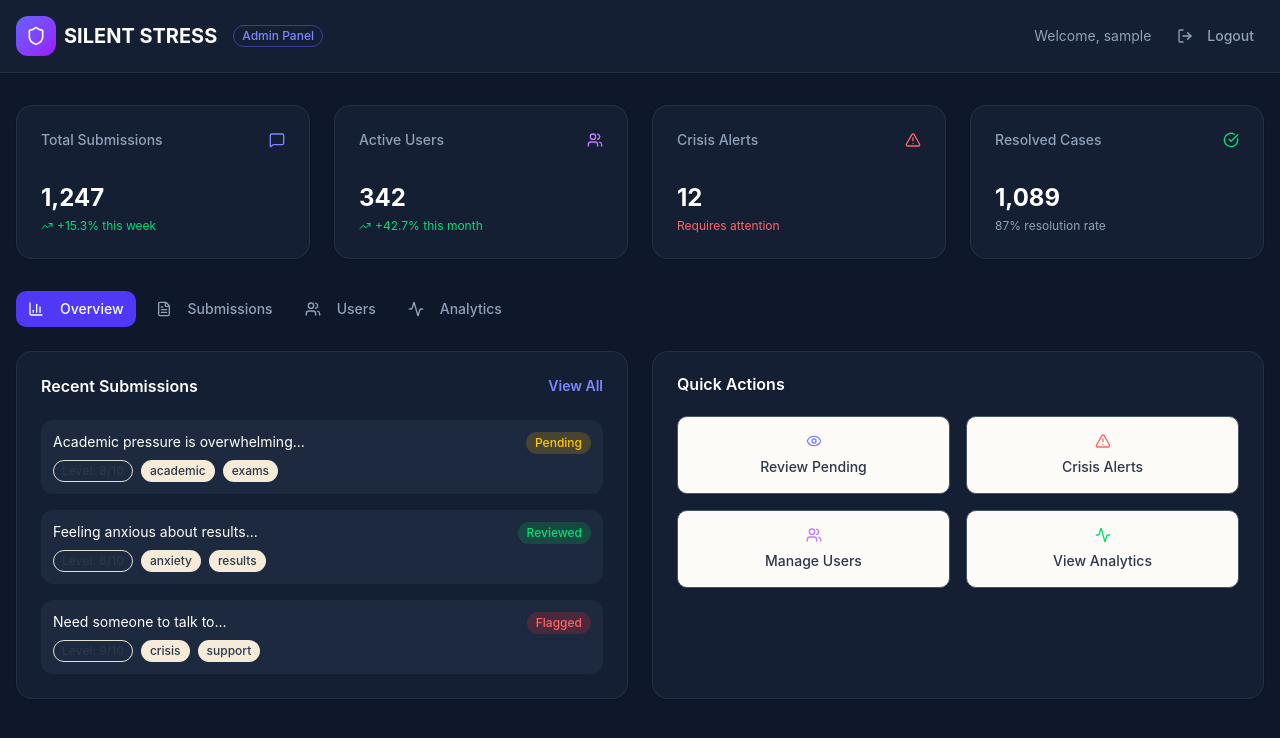
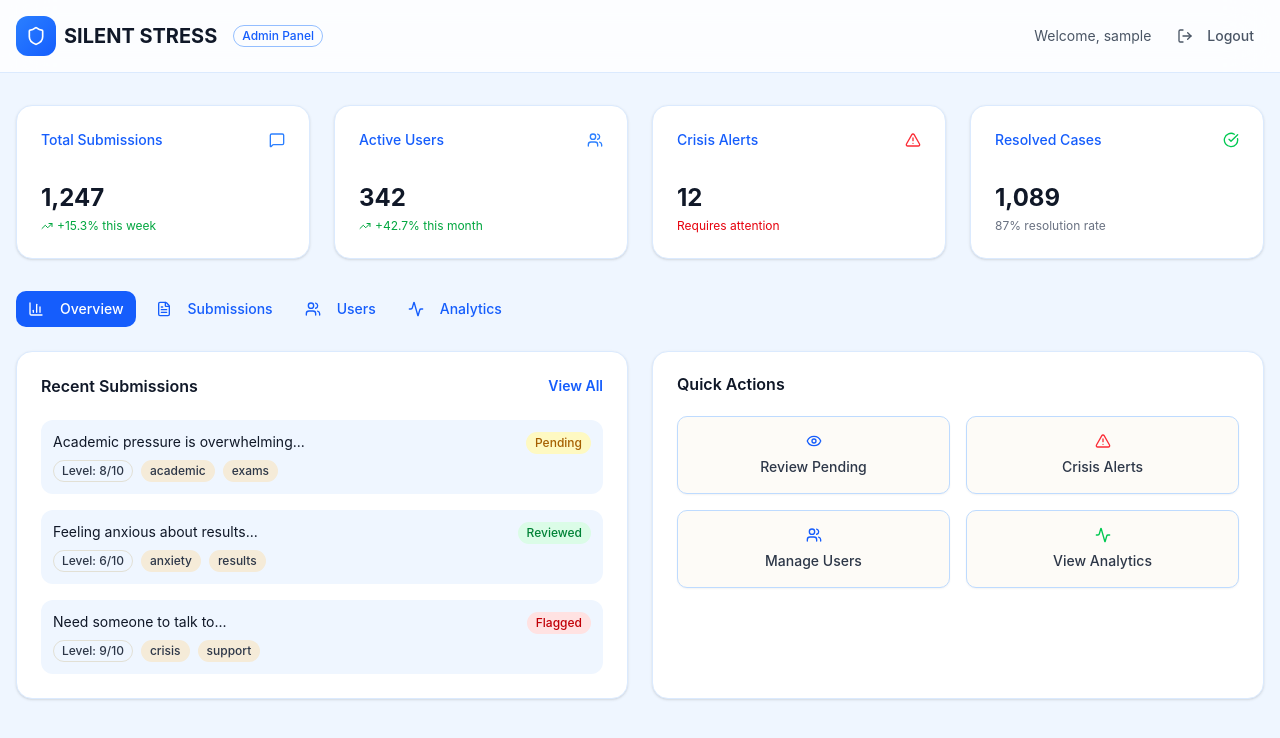
Before and after one commit to Yusuf-469/secret-stress, a Next.js app: page /admin/dashboard in a window 1280 px wide. Shown: the top 738 px of the page. Built offline with nearby package versions, Linux system fonts and the light colour scheme; sample sign-in values are in the browser's storage.

Commit message:
Update admin theme to blue and white

```diff
--- a/app/admin/dashboard/page.tsx
+++ b/app/admin/dashboard/page.tsx
@@ -109,31 +109,31 @@ export default function AdminDashboardPage() {
   };
 
   return (
-    <div className="min-h-screen bg-slate-900">
+    <div className="min-h-screen bg-blue-50">
       {/* Header */}
-      <header className="border-b border-slate-700/50 bg-slate-800/50 backdrop-blur-xl sticky top-0 z-40">
+      <header className="border-b border-blue-100 bg-white/80 backdrop-blur-xl sticky top-0 z-40">
         <div className="container mx-auto px-4 py-4">
           <div className="flex items-center justify-between">
             <div className="flex items-center gap-4">
               <Link href="/" className="flex items-center gap-2">
-                <div className="h-10 w-10 rounded-lg bg-gradient-to-br from-indigo-500 to-purple-600 flex items-center justify-center">
+                <div className="h-10 w-10 rounded-lg bg-gradient-to-br from-blue-500 to-blue-600 flex items-center justify-center">
                   <Shield className="h-5 w-5 text-white" />
                 </div>
-                <span className="text-xl font-bold text-white">SILENT STRESS</span>
+                <span className="text-xl font-bold text-gray-900">SILENT STRESS</span>
               </Link>
-              <Badge variant="outline" className="border-indigo-500/50 text-indigo-400">
+              <Badge variant="outline" className="border-blue-500/50 text-blue-600">
                 Admin Panel
               </Badge>
             </div>
             <div className="flex items-center gap-4">
-              <span className="text-sm text-slate-400">
+              <span className="text-sm text-gray-600">
                 Welcome, {admin?.username}
               </span>
               <Button
                 variant="ghost"
                 size="sm"
                 onClick={handleLogout}
-                className="text-slate-400 hover:text-white"
+                className="text-gray-600 hover:text-gray-900"
               >
                 <LogOut className="h-4 w-4 mr-2" />
                 Logout
@@ -151,16 +151,16 @@ export default function AdminDashboardPage() {
             animate={{ opacity: 1, y: 0 }}
             transition={{ delay: 0.1 }}
           >
-            <Card className="bg-slate-800/50 border-slate-700/50">
+            <Card className="bg-white border-blue-100">
               <CardHeader className="flex flex-row items-center justify-between pb-2">
-                <CardTitle className="text-sm font-medium text-slate-400">
+                <CardTitle className="text-sm font-medium text-blue-600">
                   Total Submissions
                 </CardTitle>
-                <MessageSquare className="h-4 w-4 text-indigo-400" />
+                <MessageSquare className="h-4 w-4 text-blue-500" />
               </CardHeader>
               <CardContent>
-                <div className="text-2xl font-bold text-white">{mockStats.totalSubmissions.toLocaleString()}</div>
-                <p className="text-xs text-green-400 flex items-center mt-1">
+                <div className="text-2xl font-bold text-gray-900">{mockStats.totalSubmissions.toLocaleString()}</div>
+                <p className="text-xs text-green-600 flex items-center mt-1">
                   <TrendingUp className="h-3 w-3 mr-1" />
                   +{mockStats.weeklyGrowth}% this week
                 </p>
@@ -173,16 +173,16 @@ export default function AdminDashboardPage() {
             animate={{ opacity: 1, y: 0 }}
             transition={{ delay: 0.2 }}
           >
-            <Card className="bg-slate-800/50 border-slate-700/50">
+            <Card className="bg-white border-blue-100">
               <CardHeader className="flex flex-row items-center justify-between pb-2">
-                <CardTitle className="text-sm font-medium text-slate-400">
+                <CardTitle className="text-sm font-medium text-blue-600">
                   Active Users
                 </CardTitle>
-                <Users className="h-4 w-4 text-purple-400" />
+                <Users className="h-4 w-4 text-blue-500" />
               </CardHeader>
               <CardContent>
-                <div className="text-2xl font-bold text-white">{mockStats.activeUsers.toLocaleString()}</div>
-                <p className="text-xs text-green-400 flex items-center mt-1">
+                <div className="text-2xl font-bold text-gray-900">{mockStats.activeUsers.toLocaleString()}</div>
+                <p className="text-xs text-green-600 flex items-center mt-1">
                   <TrendingUp className="h-3 w-3 mr-1" />
                   +{mockStats.monthlyGrowth}% this month
                 </p>
@@ -195,16 +195,16 @@ export default function AdminDashboardPage() {
             animate={{ opacity: 1, y: 0 }}
             transition={{ delay: 0.3 }}
           >
-            <Card className="bg-slate-800/50 border-slate-700/50">
+            <Card className="bg-white border-blue-100">
               <CardHeader className="flex flex-row items-center justify-between pb-2">
-                <CardTitle className="text-sm font-medium text-slate-400">
+                <CardTitle className="text-sm font-medium text-blue-600">
                   Crisis Alerts
                 </CardTitle>
-                <AlertTriangle className="h-4 w-4 text-red-400" />
+                <AlertTriangle className="h-4 w-4 text-red-500" />
               </CardHeader>
               <CardContent>
-                <div className="text-2xl font-bold text-white">{mockStats.crisisAlerts}</div>
-                <p className="text-xs text-red-400 flex items-center mt-1">
+                <div className="text-2xl font-bold text-gray-900">{mockStats.crisisAlerts}</div>
+                <p className="text-xs text-red-600 flex items-center mt-1">
                   Requires attention
                 </p>
               </CardContent>
@@ -216,16 +216,16 @@ export default function AdminDashboardPage() {
             animate={{ opacity: 1, y: 0 }}
             transition={{ delay: 0.4 }}
           >
-            <Card className="bg-slate-800/50 border-slate-700/50">
+            <Card className="bg-white border-blue-100">
               <CardHeader className="flex flex-row items-center justify-between pb-2">
-                <CardTitle className="text-sm font-medium text-slate-400">
+                <CardTitle className="text-sm font-medium text-blue-600">
                   Resolved Cases
                 </CardTitle>
-                <CheckCircle className="h-4 w-4 text-green-400" />
+                <CheckCircle className="h-4 w-4 text-green-500" />
               </CardHeader>
               <CardContent>
-                <div className="text-2xl font-bold text-white">{mockStats.resolvedCases.toLocaleString()}</div>
-                <p className="text-xs text-slate-400 flex items-center mt-1">
+                <div className="text-2xl font-bold text-gray-900">{mockStats.resolvedCases.toLocaleString()}</div>
+                <p className="text-xs text-gray-500 flex items-center mt-1">
                   87% resolution rate
                 </p>
               </CardContent>
@@ -246,8 +246,8 @@ export default function AdminDashboardPage() {
               variant={activeTab === tab.id ? "default" : "ghost"}
               onClick={() => setActiveTab(tab.id)}
               className={activeTab === tab.id
-                ? "bg-indigo-600 hover:bg-indigo-700"
-                : "text-slate-400 hover:text-white hover:bg-slate-800"}
+                ? "bg-blue-600 hover:bg-blue-700"
+                : "text-blue-600 hover:text-blue-800 hover:bg-blue-50"}
             >
               <tab.icon className="h-4 w-4 mr-2" />
               {tab.label}
@@ -263,11 +263,11 @@ export default function AdminDashboardPage() {
             className="grid gap-6 lg:grid-cols-2"
           >
             {/* Recent Submissions */}
-            <Card className="bg-slate-800/50 border-slate-700/50">
+            <Card className="bg-white border-blue-100">
               <CardHeader>
-                <CardTitle className="text-white flex items-center justify-between">
+                <CardTitle className="text-gray-900 flex items-center justify-between">
                   Recent Submissions
-                  <Link href="/admin/dashboard/submissions" className="text-sm text-indigo-400 hover:text-indigo-300">
+                  <Link href="/admin/dashboard/submissions" className="text-sm text-blue-600 hover:text-blue-800">
                     View All
                   </Link>
                 </CardTitle>
@@ -277,10 +277,10 @@ export default function AdminDashboardPage() {
                   {mockSubmissions.map((submission) => (
                     <div
                       key={submission.id}
-                      className="flex items-start justify-between p-3 rounded-lg bg-slate-700/30"
+                      className="flex items-start justify-between p-3 rounded-lg bg-blue-50"
                     >
                       <div className="flex-1 min-w-0">
-                        <p className="text-sm text-white truncate">{submission.content}</p>
+                        <p className="text-sm text-gray-900 truncate">{submission.content}</p>
                         <div className="flex items-center gap-2 mt-2">
                           <Badge variant="outline" className="text-xs">
                             Level: {submission.stressLevel}/10
@@ -294,13 +294,13 @@ export default function AdminDashboardPage() {
                       </div>
                       <div className="flex items-center gap-2 ml-4">
                         {submission.status === "pending" && (
-                          <Badge className="bg-yellow-500/20 text-yellow-400">Pending</Badge>
+                          <Badge className="bg-yellow-100 text-yellow-700">Pending</Badge>
                         )}
                         {submission.status === "reviewed" && (
-                          <Badge className="bg-green-500/20 text-green-400">Reviewed</Badge>
+                          <Badge className="bg-green-100 text-green-700">Reviewed</Badge>
                         )}
                         {submission.status === "flagged" && (
-                          <Badge className="bg-red-500/20 text-red-400">Flagged</Badge>
+                          <Badge className="bg-red-100 text-red-700">Flagged</Badge>
                         )}
                       </div>
                     </div>
@@ -310,26 +310,26 @@ export default function AdminDashboardPage() {
             </Card>
 
             {/* Quick Actions */}
-            <Card className="bg-slate-800/50 border-slate-700/50">
+            <Card className="bg-white border-blue-100">
               <CardHeader>
-                <CardTitle className="text-white">Quick Actions</CardTitle>
+                <CardTitle className="text-gray-900">Quick Actions</CardTitle>
               </CardHeader>
               <CardContent>
                 <div className="grid grid-cols-2 gap-4">
-                  <Button variant="outline" className="h-auto py-4 flex-col gap-2 border-slate-600 hover:bg-slate-700 hover:border-slate-500">
-                    <Eye className="h-5 w-5 text-indigo-400" />
+                  <Button variant="outline" className="h-auto py-4 flex-col gap-2 border-blue-200 hover:bg-blue-50 hover:border-blue-300">
+                    <Eye className="h-5 w-5 text-blue-600" />
                     <span className="text-sm">Review Pending</span>
                   </Button>
-                  <Button variant="outline" className="h-auto py-4 flex-col gap-2 border-slate-600 hover:bg-slate-700 hover:border-slate-500">
-                    <AlertTriangle className="h-5 w-5 text-red-400" />
+                  <Button variant="outline" className="h-auto py-4 flex-col gap-2 border-blue-200 hover:bg-blue-50 hover:border-blue-300">
+                    <AlertTriangle className="h-5 w-5 text-red-500" />
                     <span className="text-sm">Crisis Alerts</span>
                   </Button>
-                  <Button variant="outline" className="h-auto py-4 flex-col gap-2 border-slate-600 hover:bg-slate-700 hover:border-slate-500">
-                    <Users className="h-5 w-5 text-purple-400" />
+                  <Button variant="outline" className="h-auto py-4 flex-col gap-2 border-blue-200 hover:bg-blue-50 hover:border-blue-300">
+                    <Users className="h-5 w-5 text-blue-600" />
                     <span className="text-sm">Manage Users</span>
                   </Button>
-                  <Button variant="outline" className="h-auto py-4 flex-col gap-2 border-slate-600 hover:bg-slate-700 hover:border-slate-500">
-                    <Activity className="h-5 w-5 text-green-400" />
+                  <Button variant="outline" className="h-auto py-4 flex-col gap-2 border-blue-200 hover:bg-blue-50 hover:border-blue-300">
+                    <Activity className="h-5 w-5 text-green-500" />
                     <span className="text-sm">View Analytics</span>
                   </Button>
                 </div>
--- a/app/admin/login/page.tsx
+++ b/app/admin/login/page.tsx
@@ -45,17 +45,17 @@ export default function AdminLoginPage() {
   };
 
   return (
-    <div className="min-h-screen flex items-center justify-center bg-gradient-to-br from-slate-900 via-slate-800 to-slate-900 px-4">
+    <div className="min-h-screen flex items-center justify-center bg-gradient-to-br from-blue-50 via-white to-blue-100 px-4">
       {/* Background effects */}
       <div className="pointer-events-none absolute inset-0 overflow-hidden">
         <motion.div
-          className="absolute -left-40 top-40 h-80 w-80 rounded-full bg-indigo-500/20 blur-3xl"
+          className="absolute -left-40 top-40 h-80 w-80 rounded-full bg-blue-200/50 blur-3xl"
           animate={
             shouldReduceMotion
               ? {}
               : {
                   scale: [1, 1.2, 1],
-                  opacity: [0.2, 0.4, 0.2],
+                  opacity: [0.3, 0.5, 0.3],
                 }
           }
           transition={{
@@ -65,13 +65,13 @@ export default function AdminLoginPage() {
           }}
         />
         <motion.div
-          className="absolute -right-40 bottom-40 h-80 w-80 rounded-full bg-purple-500/20 blur-3xl"
+          className="absolute -right-40 bottom-40 h-80 w-80 rounded-full bg-blue-300/50 blur-3xl"
           animate={
             shouldReduceMotion
               ? {}
               : {
                   scale: [1.2, 1, 1.2],
-                  opacity: [0.2, 0.4, 0.2],
+                  opacity: [0.3, 0.5, 0.3],
                 }
           }
           transition={{
@@ -89,15 +89,15 @@ export default function AdminLoginPage() {
         transition={{ duration: 0.5 }}
         className="w-full max-w-md"
       >
-        <Card className="border-slate-700/50 bg-slate-800/50 backdrop-blur-xl shadow-2xl">
+        <Card className="border-blue-100/50 bg-white/80 backdrop-blur-xl shadow-2xl">
           <CardHeader className="text-center">
-            <div className="mx-auto mb-4 flex h-16 w-16 items-center justify-center rounded-full bg-gradient-to-br from-indigo-500 to-purple-600">
+            <div className="mx-auto mb-4 flex h-16 w-16 items-center justify-center rounded-full bg-gradient-to-br from-blue-500 to-blue-600">
               <Shield className="h-8 w-8 text-white" />
             </div>
-            <CardTitle className="text-2xl font-bold text-white">
+            <CardTitle className="text-2xl font-bold text-gray-900">
               Admin Portal
             </CardTitle>
-            <CardDescription className="text-slate-400">
+            <CardDescription className="text-blue-600">
               Sign in to access the admin dashboard
             </CardDescription>
           </CardHeader>
@@ -107,7 +107,7 @@ export default function AdminLoginPage() {
                 <motion.div
                   initial={{ opacity: 0, y: -10 }}
                   animate={{ opacity: 1, y: 0 }}
-                  className="flex items-center gap-2 rounded-lg bg-red-500/10 border border-red-500/20 p-3 text-sm text-red-400"
+                  className="flex items-center gap-2 rounded-lg bg-red-50 border border-red-100 p-3 text-sm text-red-600"
                 >
                   <AlertCircle className="h-4 w-4" />
                   {error}
@@ -115,42 +115,42 @@ export default function AdminLoginPage() {
               )}
 
               <div className="space-y-2">
-                <Label htmlFor="username" className="text-slate-300">
+                <Label htmlFor="username" className="text-gray-700">
                   Username
                 </Label>
                 <div className="relative">
-                  <User className="absolute left-3 top-1/2 h-4 w-4 -translate-y-1/2 text-slate-400" />
+                  <User className="absolute left-3 top-1/2 h-4 w-4 -translate-y-1/2 text-blue-400" />
                   <Input
                     id="username"
                     type="text"
                     placeholder="Enter username"
                     value={username}
                     onChange={(e) => setUsername(e.target.value)}
-                    className="border-slate-600 bg-slate-700/50 pl-10 text-white placeholder:text-slate-500 focus:border-indigo-500 focus:ring-indigo-500"
+                    className="border-blue-200 bg-blue-50 pl-10 text-gray-900 placeholder:text-blue-300 focus:border-blue-500 focus:ring-blue-500"
                     required
                   />
                 </div>
               </div>
 
               <div className="space-y-2">
-                <Label htmlFor="password" className="text-slate-300">
+                <Label htmlFor="password" className="text-gray-700">
                   Password
                 </Label>
                 <div className="relative">
-                  <Lock className="absolute left-3 top-1/2 h-4 w-4 -translate-y-1/2 text-slate-400" />
+                  <Lock className="absolute left-3 top-1/2 h-4 w-4 -translate-y-1/2 text-blue-400" />
                   <Input
                     id="password"
                     type={showPassword ? "text" : "password"}
                     placeholder="Enter password"
                     value={password}
                     onChange={(e) => setPassword(e.target.value)}
-                    className="border-slate-600 bg-slate-700/50 pl-10 pr-10 text-white placeholder:text-slate-500 focus:border-indigo-500 focus:ring-indigo-500"
+                    className="border-blue-200 bg-blue-50 pl-10 pr-10 text-gray-900 placeholder:text-blue-300 focus:border-blue-500 focus:ring-blue-500"
                     required
                   />
                   <button
                     type="button"
                     onClick={() => setShowPassword(!showPassword)}
-                    className="absolute right-3 top-1/2 -translate-y-1/2 text-slate-400 hover:text-white"
+                    className="absolute right-3 top-1/2 -translate-y-1/2 text-blue-400 hover:text-blue-600"
                   >
                     {showPassword ? (
                       <EyeOff className="h-4 w-4" />
@@ -163,7 +163,7 @@ export default function AdminLoginPage() {
 
               <Button
                 type="submit"
-                className="w-full bg-gradient-to-r from-indigo-500 to-purple-600 hover:from-indigo-600 hover:to-purple-700"
+                className="w-full bg-blue-600 hover:bg-blue-700"
                 disabled={isAdminLoading}
               >
                 {isAdminLoading ? "Signing in..." : "Sign In"}
@@ -173,7 +173,7 @@ export default function AdminLoginPage() {
             <div className="mt-6 text-center">
               <Link
                 href="/"
-                className="text-sm text-slate-400 hover:text-white"
+                className="text-sm text-blue-600 hover:text-blue-800"
               >
                 ← Back to Home
               </Link>
@@ -181,7 +181,7 @@ export default function AdminLoginPage() {
           </CardContent>
         </Card>
 
-        <p className="mt-4 text-center text-xs text-slate-500">
+        <p className="mt-4 text-center text-xs text-blue-400">
           Authorized personnel only. All access attempts are logged.
         </p>
       </motion.div>
```
